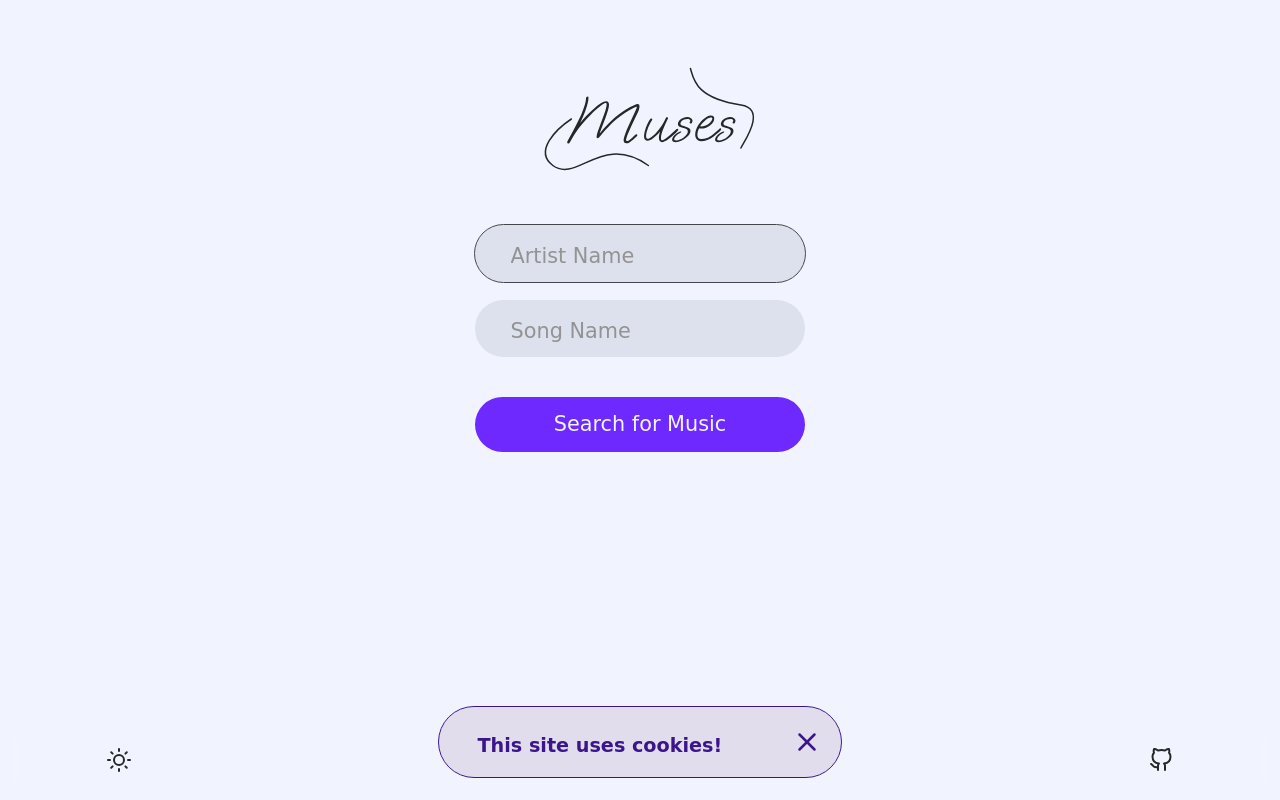
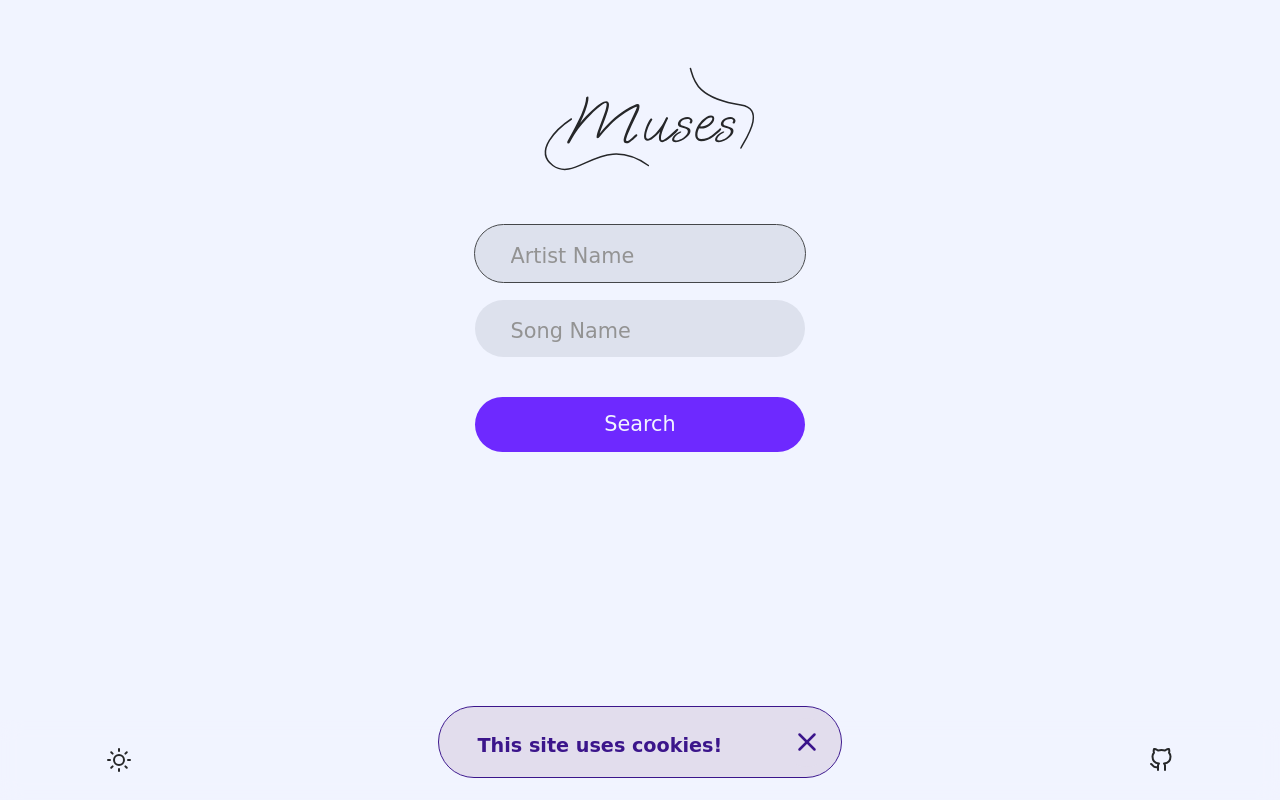
Before and after one commit to mohammadjr7/Muses-FrontEnd, a plain HTML site: page index.html in a window 1280 px wide. Drawn offline with Linux system fonts and the light colour scheme; a web font is replaced by a local one.

Commit message:
Minor changes: README Corrections.

```diff
--- a/index.html
+++ b/index.html
@@ -70,7 +70,7 @@
 
                         <!-- Search Button Section -->
                         <div class="buttons flexbox w-100">
-                            <div class="flex"><input onmousedown="searchSubmit();showToast('Fields cannot be empty.', 'error')" onclick="checkSongInput();checkArtistInput();" type="button" value="Search for Music" class="btn btn-primary w-100" id="btn-search"></div>
+                            <div class="flex"><input onmousedown="searchSubmit();showToast('Fields cannot be empty.', 'error')" onclick="checkSongInput();checkArtistInput();" type="button" value="Search" class="btn btn-primary w-100" id="btn-search"></div>
                         </div>
                 </form>
             </div>
```
Also changed, not shown: 1 other file.
